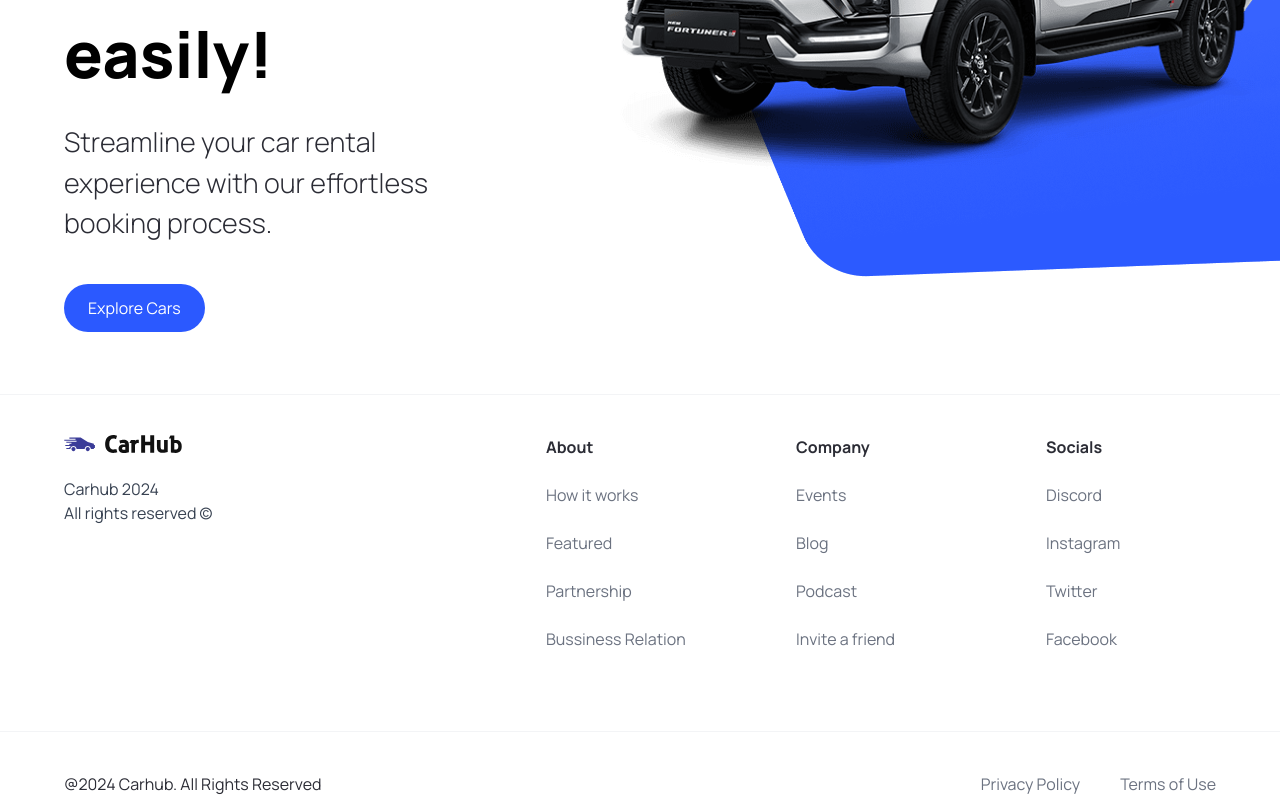
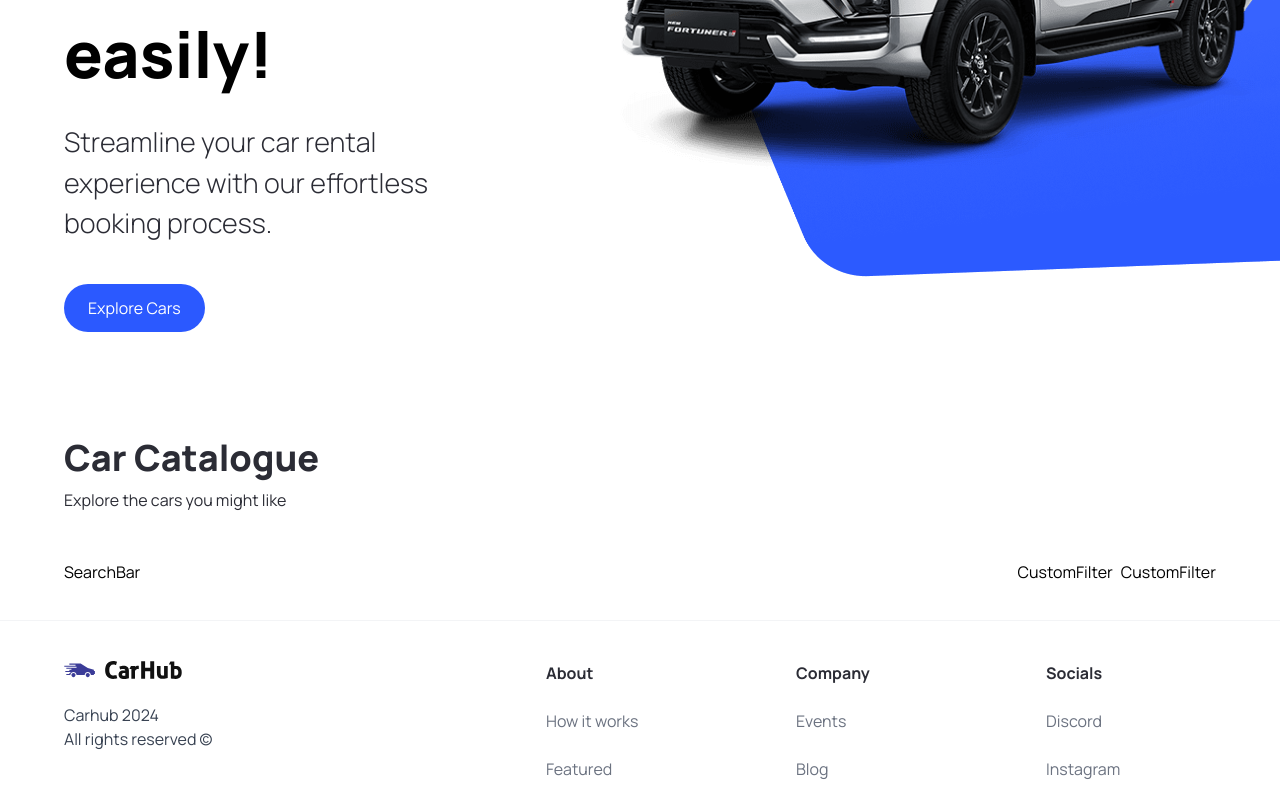
Before and after one commit to SametAydinhan/car-showcase, a Next.js app: page / in a window 1280 px wide. Shown: the part 426-1223 px from the top of the page. Built offline with nearby package versions, Linux system fonts and the light colour scheme.

Commit message:
feat(Searchbar,Filter): create searchbar and filter

```diff
--- a/app/page.tsx
+++ b/app/page.tsx
@@ -1,10 +1,27 @@
-import { Hero } from "@/components";
+import { CustomFilter, Hero, SearchBar } from "@/components";
+
 import Image from "next/image";
 
 export default function Home() {
   return (
     <main className='overflow-hidden'>
       <Hero />
+
+      <div className='mt-12 padding-x padding-y max-width' id='discover'>
+        <div className='home__text-container'>
+          <h1 className='text-4xl font-extrabold'>Car Catalogue</h1>
+          <p>Explore the cars you might like</p>
+        </div>
+
+        <div className='home__filters'>
+          <SearchBar />
+
+          <div className='home__filter-container'>
+            <CustomFilter title='fuel' />
+            <CustomFilter title='year' />
+          </div>
+        </div>
+      </div>
     </main>
   );
 }
--- /dev/null
+++ b/components/CustomFilter.tsx
@@ -0,0 +1,8 @@
+import { CustomFilterProps } from "@/types";
+import React from "react";
+
+const CustomFilter = (title:CustomFilterProps) => {
+  return <div>CustomFilter</div>;
+};
+
+export default CustomFilter;
--- /dev/null
+++ b/components/SearchBar.tsx
@@ -0,0 +1,9 @@
+import React from 'react'
+
+const SearchBar = () => {
+  return (
+    <div>SearchBar</div>
+  )
+}
+
+export default SearchBar
--- a/components/index.ts
+++ b/components/index.ts
@@ -2,5 +2,7 @@
 import CustomButton from "./CustomButton";
 import Navbar from "./Navbar";
 import Footer from "./Footer";
+import SearchBar from "./SearchBar";
+import CustomFilter from "./CustomFilter";
 
-export { Hero, CustomButton, Navbar, Footer };
+export { Hero, CustomButton, Navbar, Footer,SearchBar,CustomFilter };
--- a/types/index.ts
+++ b/types/index.ts
@@ -6,3 +6,7 @@
   handleClick?: MouseEventHandler<HTMLButtonElement>;
   btnType?: "button" | "submit";
 }
+
+export interface CustomFilterProps {
+  title: string;
+}
```
